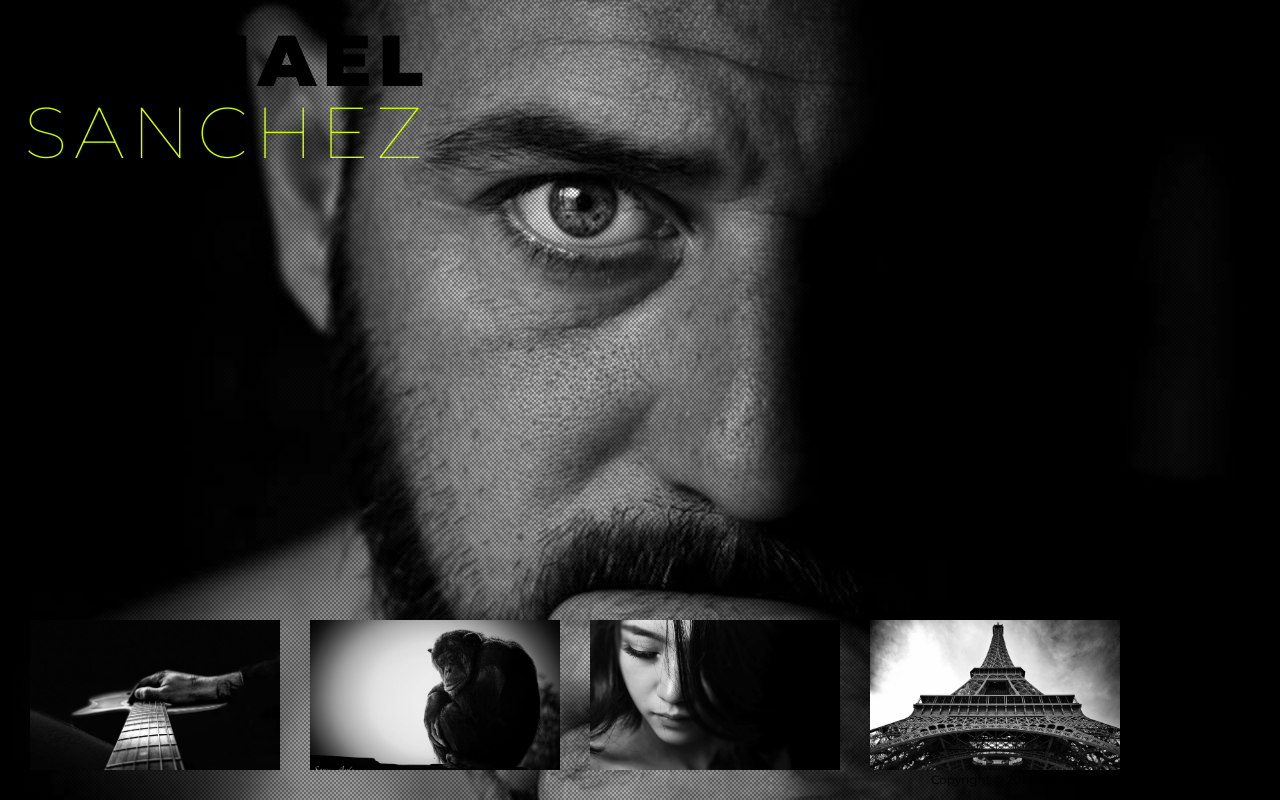
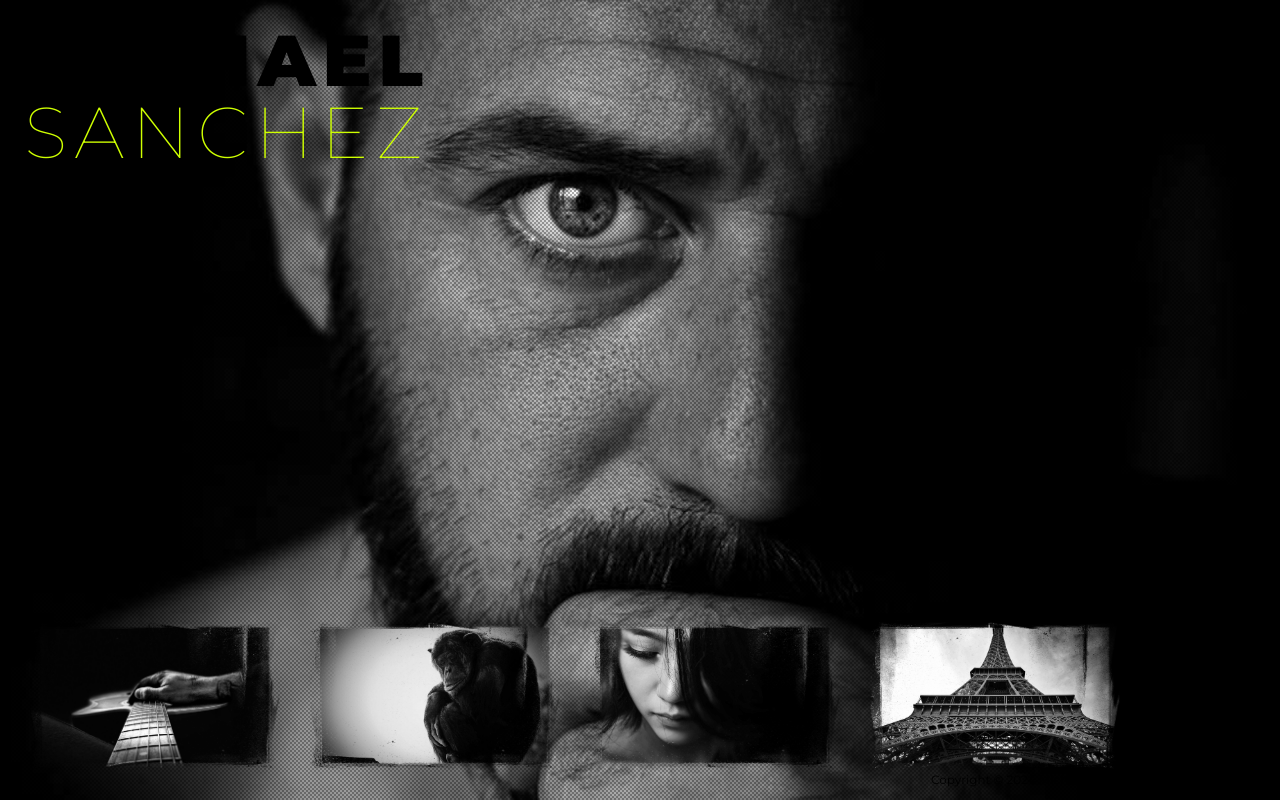
Before and after one commit to MickaelAustoni/ms-photographer, a Next.js app: page / in a window 1280 px wide. Built offline with nearby package versions, Linux system fonts and the light colour scheme.

Commit message:
feat: add mask thumb

```diff
--- a/src/components/FullScreenGallery.tsx
+++ b/src/components/FullScreenGallery.tsx
@@ -102,18 +102,15 @@ export default function FullScreenGallery({ images }: FullScreenGalleryProps) {
         <motion.div
           className="absolute w-full h-full"
           animate={selectedImage !== index && isAnimation ? "fadeOut" : "fadeIn"}
+          transition={{
+            duration: ANIMATION_DURATION
+          }}
           variants={{
             fadeIn: {
               opacity: 1,
-              transition: {
-                duration: ANIMATION_DURATION,
-              },
             },
             fadeOut: {
               opacity: 0,
-              transition: {
-                duration: ANIMATION_DURATION,
-              },
             },
           }}
         >
@@ -123,8 +120,15 @@ export default function FullScreenGallery({ images }: FullScreenGalleryProps) {
             priority={true}
             height={1920}
             width={1080}
-            className={`cursor-pointer w-full h-full object-cover`}
+            className={"cursor-pointer w-full h-full object-cover"}
             onClick={handleClick(index)}
+            style={{
+              ...(selectedImage !== index && {
+                maskImage: "url(/images/mask-thumb.png)",
+                WebkitMaskImage: "url(/images/mask-thumb.png)",
+                maskSize: "100% 100%",
+              }),
+            }}
           />
         </motion.div>
       </motion.div>
```
Also changed, not shown: public/images/mask-sprite.png (added), public/images/mask-thumb.png (added).
